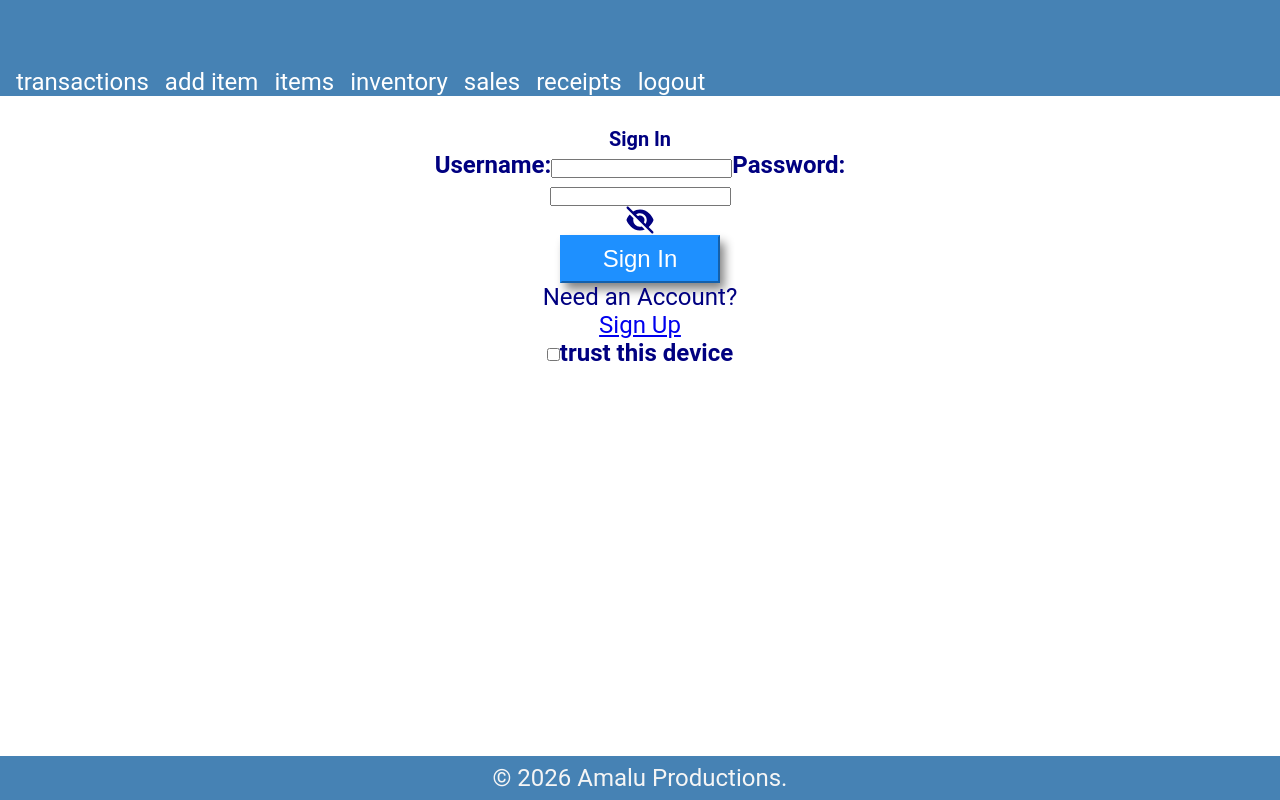
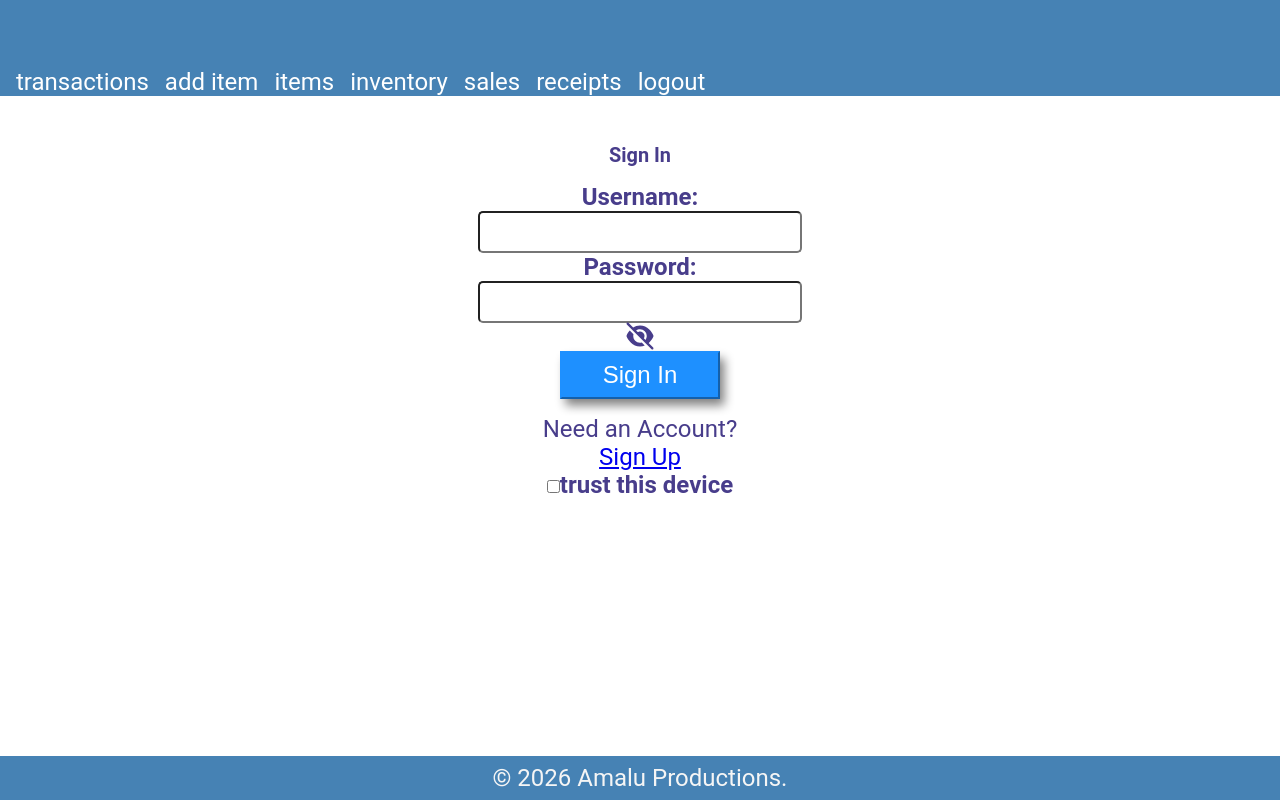
Before and after one commit to Prim3timer/grocer, a React (Create React App) app: page /#/login in a window 1280 px wide. Built offline with nearby package versions, Linux system fonts and the light colour scheme; no server answers.

Commit message:
login page

```diff
--- a/src/index.css
+++ b/src/index.css
@@ -108,8 +108,34 @@ code {
   height: 6rem;
 }
 
+.login {
+  color: darkslateblue;
+  display: flex;
+  flex-direction: column;
+  align-items: center;
+  row-gap: 1rem;
+
+  /* background-color: mediumaquamarine; */
+  padding: 1rem 4rem;
+  width: 95%;
+  justify-self: center;
+}
 
 
+
+.login-form {
+  display: flex;
+  flex-direction: column;
+  align-items: center;
+
+}
+
+
+.login-form input {
+  padding: 5px 5px;
+  border-radius: 5px;
+  font-size: 1.5rem;
+}
 
 
 .register {
```
